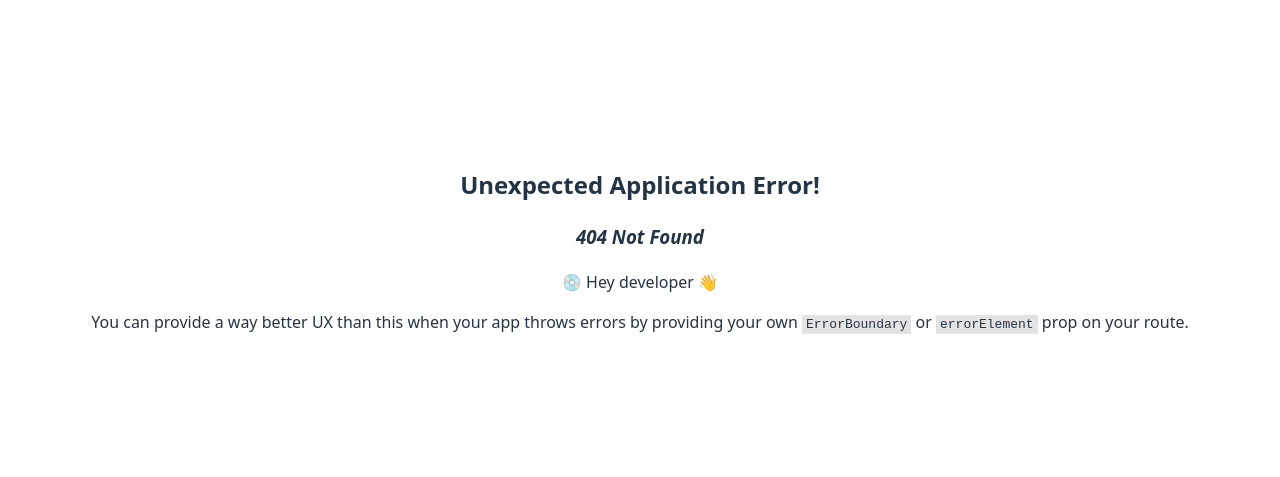
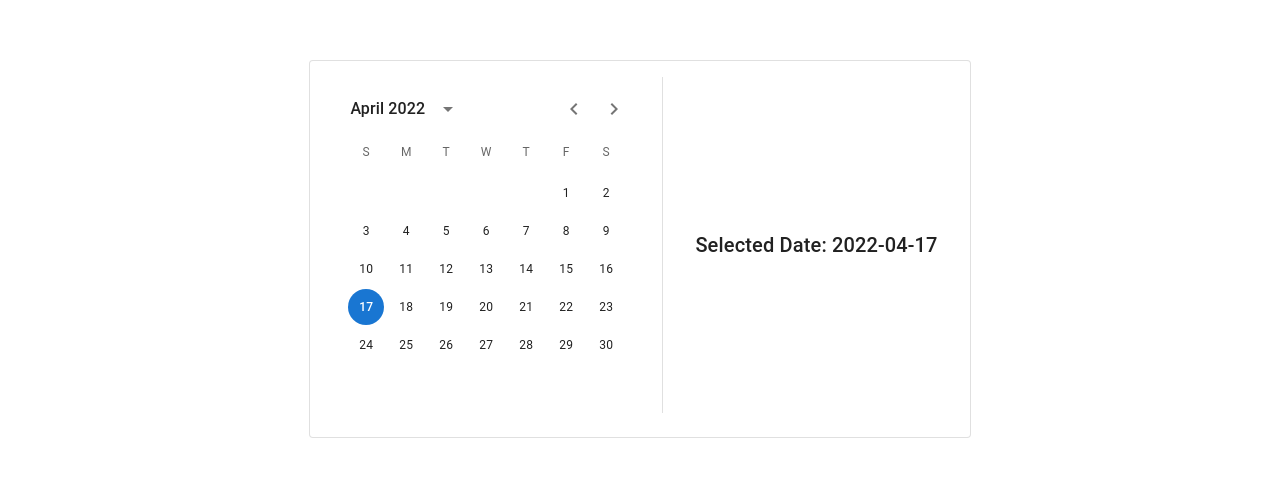
Before and after one commit to hasnainn19/ResidentsPath, a React (Vite) app: page /BookingPage in a window 1280 px wide. Before the commit this address had no page. Shown: the part 151-628 px from the top of the page. Built offline with nearby package versions, Linux system fonts and the light colour scheme.

Commit message:
Add datepicker and display selected date

```diff
--- a/package.json
+++ b/package.json
@@ -10,6 +10,12 @@
     "preview": "vite preview"
   },
   "dependencies": {
+    "@emotion/react": "^11.14.0",
+    "@emotion/styled": "^11.14.1",
+    "@mui/icons-material": "^7.3.8",
+    "@mui/material": "^7.3.8",
+    "@mui/x-date-pickers": "^8.27.0",
+    "dayjs": "^1.11.19",
     "react": "^19.2.0",
     "react-dom": "^19.2.0",
     "react-router-dom": "^7.13.0"
--- /dev/null
+++ b/src/pages/BookingPage.tsx
@@ -0,0 +1,44 @@
+import React from 'react';
+import dayjs, { Dayjs } from 'dayjs';
+import {
+  Grid,
+  Box,
+  TextField,
+  Button,
+  styled,
+  Card,
+  CardContent,
+  CardActions,
+  Typography,
+  Divider,
+  Stack
+} from '@mui/material';
+import { DateCalendar, LocalizationProvider } from '@mui/x-date-pickers';
+import { AdapterDayjs } from '@mui/x-date-pickers/AdapterDayjs';
+
+const BookingPage = () => {
+    const [dateValue, setDateValue] = React.useState<Dayjs | null>(dayjs('2022-04-17'));
+
+    return (
+
+        <Card variant="outlined" >
+            <CardContent>
+                <Stack direction="row" spacing={2} alignItems="center">
+                    <LocalizationProvider dateAdapter={AdapterDayjs}>
+                        <DateCalendar value={dateValue} onChange={(newValue) => setDateValue(newValue)} />
+                    </LocalizationProvider>
+
+                    <Divider orientation="vertical" flexItem />
+
+                    <Typography variant="h6" component="div" sx={{ padding: 2 }}>
+                        Selected Date: {dateValue ? dateValue.format('YYYY-MM-DD') : 'None'}
+                    </Typography>
+                </Stack>
+            </CardContent>
+
+        </Card>
+
+    );
+}
+
+export default BookingPage;
--- a/src/routes.tsx
+++ b/src/routes.tsx
@@ -1,9 +1,13 @@
 import { createBrowserRouter } from "react-router-dom";
 import App from "./App";
+import BookingPage from "./pages/BookingPage";
 
 
 export const router = createBrowserRouter([
     {
         path: "/", element: <App />
     },
+    {
+        path: "/BookingPage", element: <BookingPage />
+    }
 ]);
```
Also changed, not shown: 1 other file (tests, documents, lock files or other folders).
